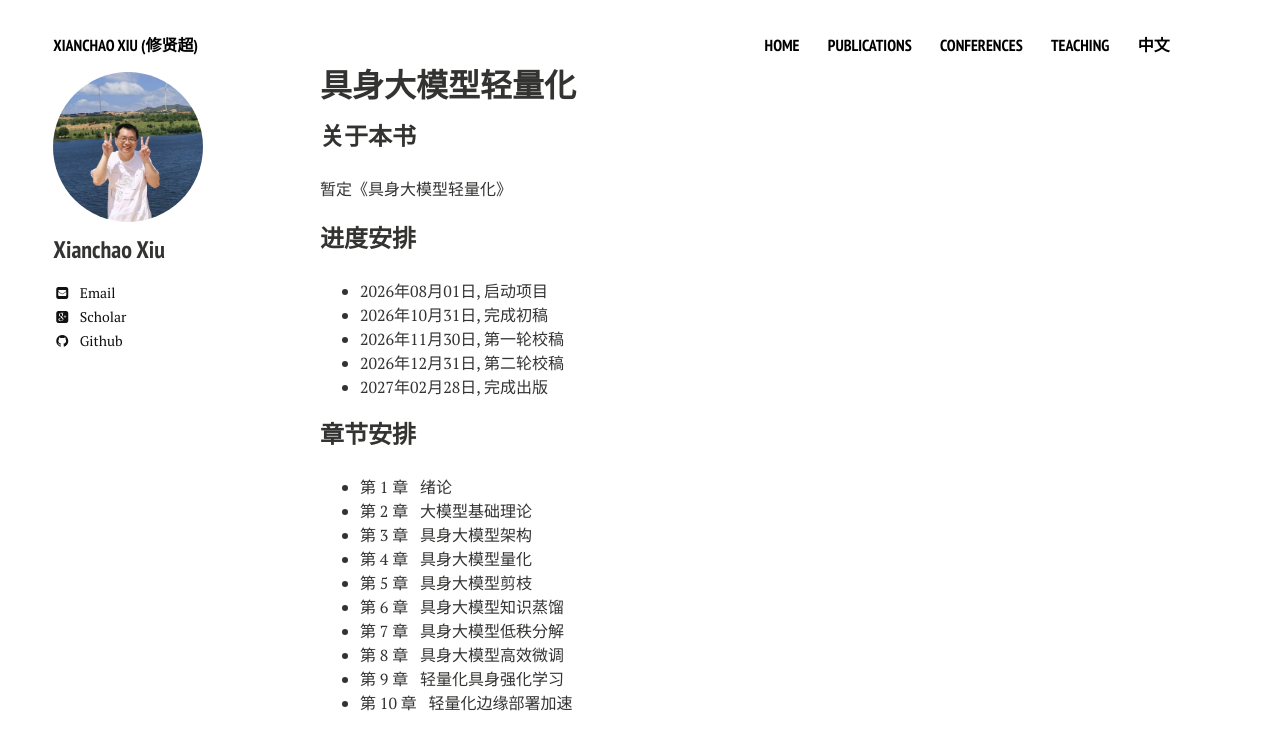
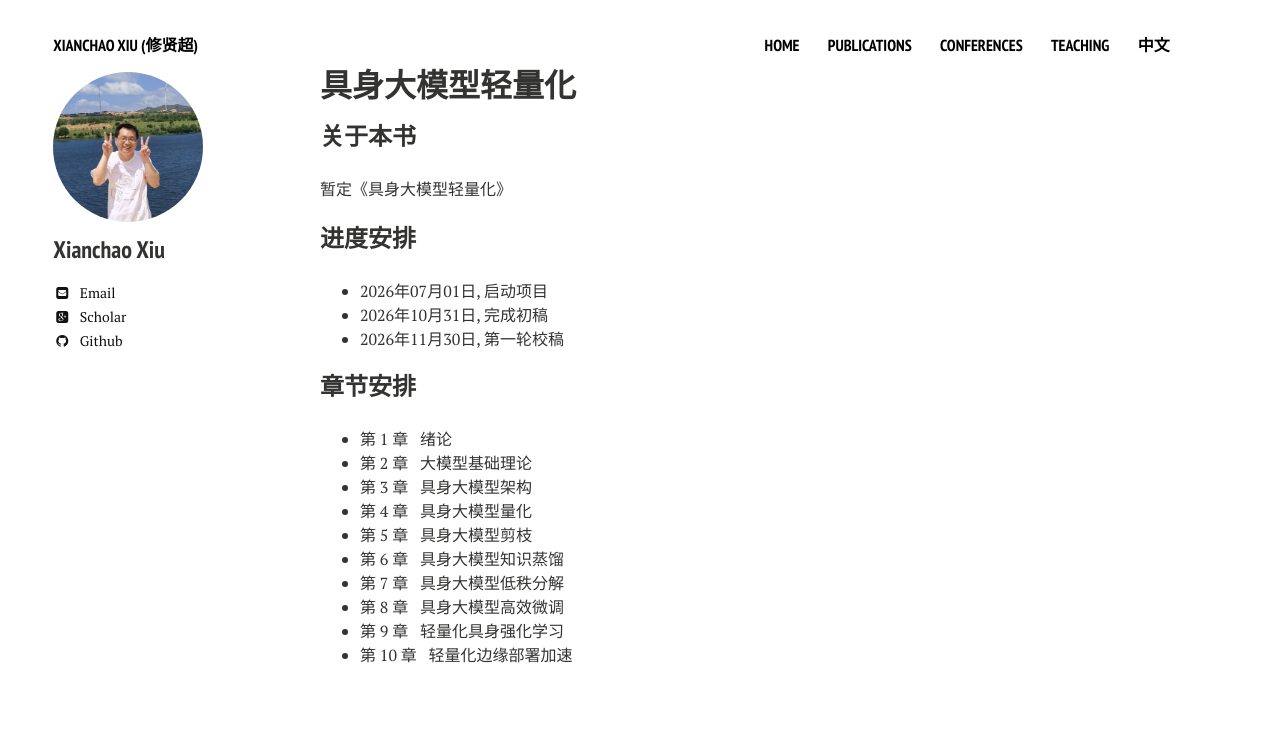
Before and after one commit to xianchaoxiu/xianchaoxiu.github.io, a Jekyll site: the page built from chinese/books/EAI/index.md, in a window 1280 px wide. Shown: the top 750 px of the page. Built offline with Jekyll 4.4.1, drawn with Linux system fonts in a browser that asks for light colours; nearby versions of some CDN libraries.

Commit message:
Update index.md

```diff
--- a/chinese/books/EAI/index.md
+++ b/chinese/books/EAI/index.md
@@ -10,11 +10,9 @@ share: false
 
 
 ### 进度安排
-* 2026年08月01日, 启动项目<br>
+* 2026年07月01日, 启动项目<br>
 * 2026年10月31日, 完成初稿<br>
 * 2026年11月30日, 第一轮校稿<br>
-* 2026年12月31日, 第二轮校稿<br>
-* 2027年02月28日, 完成出版<br>
 
 
 ### 章节安排
```
